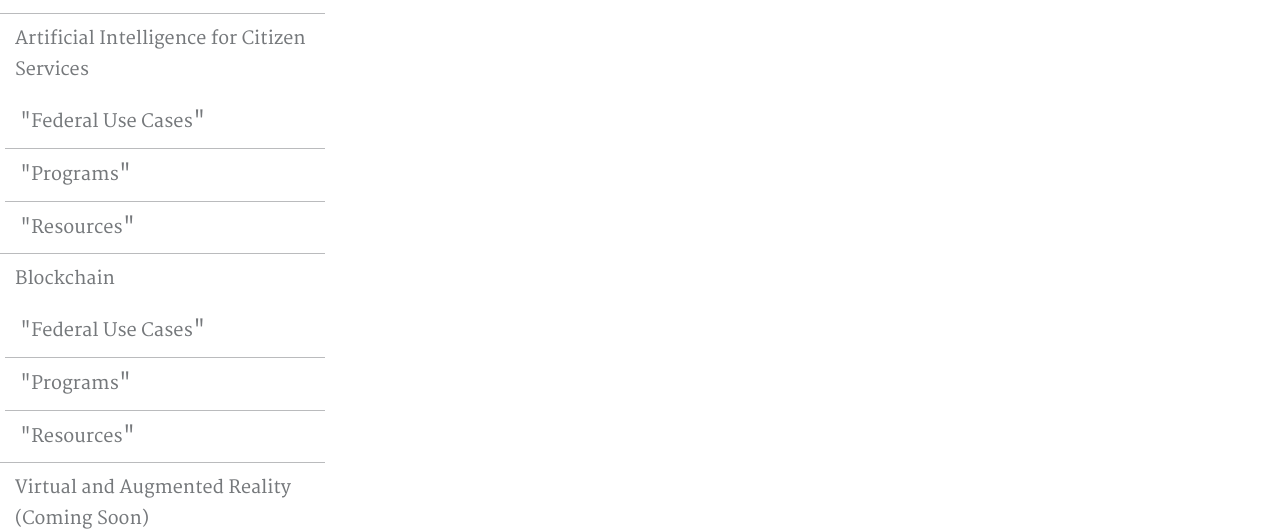
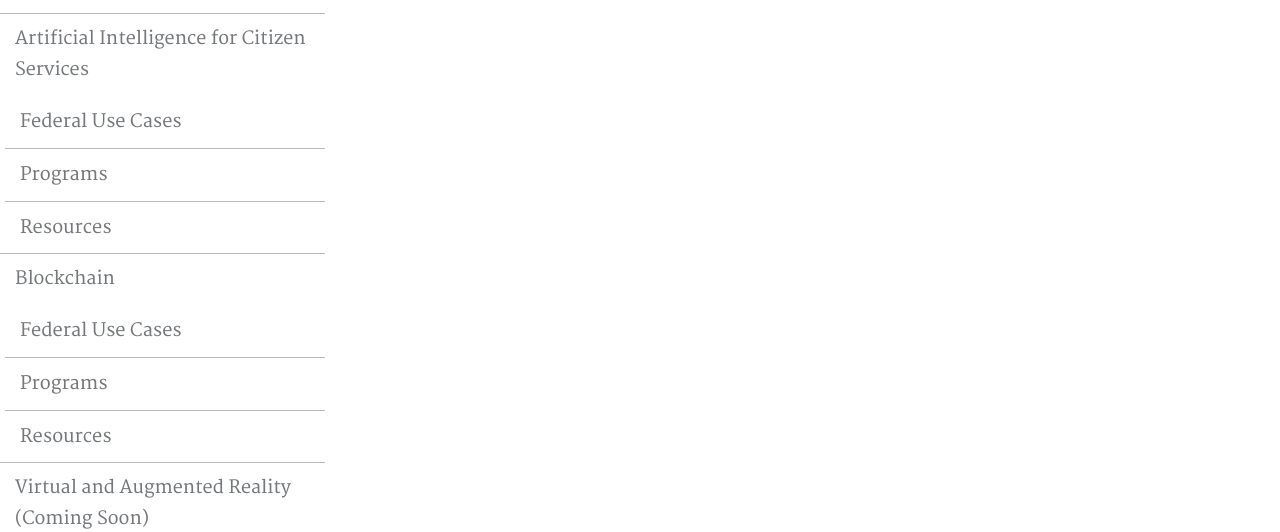
Before and after one commit to GSA/emerging-technology-atlas, a Jekyll site: the page built from pages/index.md, in a window 1280 px wide. Shown: the part 307-839 px from the top of the page. Built offline with Jekyll 4.4.1, drawn with Linux system fonts in a browser that asks for light colours.

```diff
--- a/_config.yml
+++ b/_config.yml
@@ -46,22 +46,22 @@ navigation:
   url: /artificial-intelligence/
 
   sub_navigation:
-  - text: <span>"Federal Use Cases</span>"
+  - text: <span>Federal Use Cases</span>
     url: /artificial-intelligence-federal/
-  - text: <span>"Programs</span>"
+  - text: <span>Programs</span>
     url: /artificial-intelligence-programs/
-  - text: <span>"Resources</span>"
+  - text: <span>Resources</span>
     url: /artificial-intelligence-resources/
 
 - text: "Blockchain"
   url: /Blockchain/
 
   sub_navigation:
-  - text: <span>"Federal Use Cases</span>"
+  - text: <span>Federal Use Cases</span>
     url: /blockchain-federal/
-  - text: <span>"Programs</span>"
+  - text: <span>Programs</span>
     url: /blockchain-programs/
-  - text: <span>"Resources</span>"
+  - text: <span>Resources</span>
     url: /blockchain-resources/
 
 - text: "Virtual and Augmented Reality (Coming Soon)"
```
